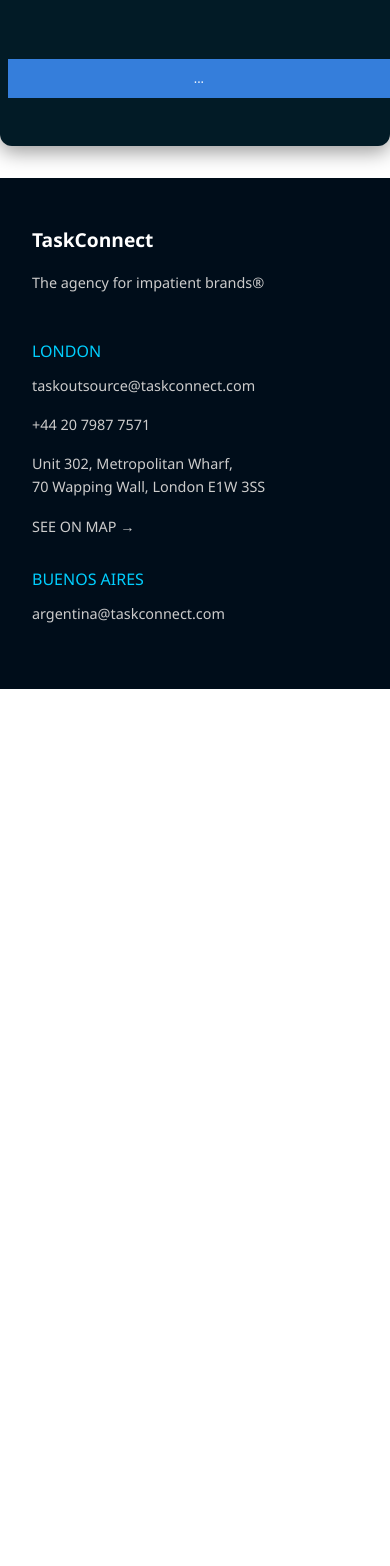
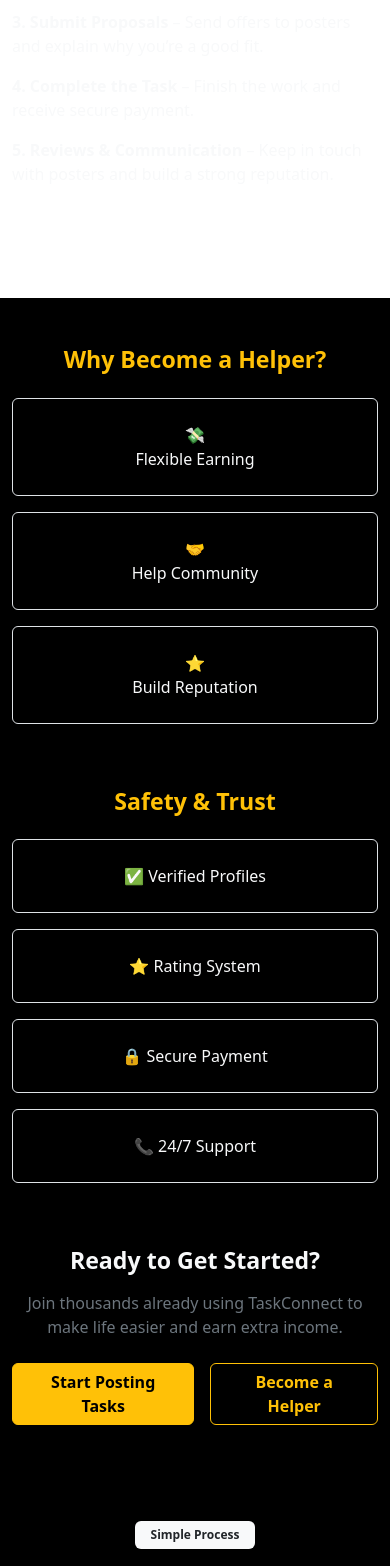
Before and after one commit to almasxjaved/TheWebsite, a SvelteKit app: page / in a window 390 px wide. Shown: the part 4368-5934 px from the top of the page. Before the commit the page ends 5057 px from the top, so only its background shows below. Built offline with nearby package versions, Linux system fonts and the light colour scheme.

Commit message:
create new component HowIt Works

```diff
--- /dev/null
+++ b/src/lib/components/HowItWorks.svelte
@@ -0,0 +1,108 @@
+<script>
+  // No extra logic for now – static content
+</script>
+
+<section class="py-5 text-light">
+  <div class="container text-center">
+    <h2 class="fw-bold mb-3 text-warning">How TaskConnect Works</h2>
+    <p class="text-secondary mb-5">
+      Getting help with your tasks or earning money by helping others is simple and secure.
+      Here's exactly how our platform works for both task posters and helpers.
+    </p>
+
+    <!-- Posters vs Helpers -->
+    <div class="row mb-5">
+      <div class="col-md-6 mb-3">
+        <div class="p-4 border rounded bg-black h-100">
+          <h5 class="fw-bold text-warning">For Task Posters</h5>
+          <p>Need something done? Post your task and let the community help you.</p>
+        </div>
+      </div>
+      <div class="col-md-6 mb-3">
+        <div class="p-4 border rounded bg-black h-100">
+          <h5 class="fw-bold text-warning">For Helpers</h5>
+          <p>Want to earn money in your free time? Complete tasks for others in your area.</p>
+        </div>
+      </div>
+    </div>
+
+    <!-- For Task Posters -->
+    <h3 class="fw-bold text-warning mb-4">For Task Posters</h3>
+    <div class="row align-items-center mb-5">
+      <div class="col-md-6">
+        <ul class="list-unstyled text-start">
+          <li class="mb-3"><strong>1. Register & Setup Wallet</strong> – Create your account and add money to your wallet.</li>
+          <li class="mb-3"><strong>2. Post Your Task</strong> – Describe what you need, budget, location, and deadline.</li>
+          <li class="mb-3"><strong>3. Review Proposals</strong> – Helpers will send proposals. Review their offers and ratings.</li>
+          <li class="mb-3"><strong>4. Select & Negotiate</strong> – Choose your preferred helper and finalize the details.</li>
+          <li class="mb-3"><strong>5. Track Progress</strong> – Stay updated on task progress via the app.</li>
+          <li class="mb-3"><strong>6. Task Completed</strong> – Approve work, leave a review, and payment is processed securely.</li>
+        </ul>
+      </div>
+      <div class="col-md-6 text-center">
+        <img src="https://cdn-icons-png.flaticon.com/512/1041/1041916.png" alt="Task Process" class="img-fluid rounded shadow" style="max-height: 320px;" />
+      </div>
+    </div>
+
+    <!-- Example Tasks -->
+    <h4 class="fw-bold text-warning mb-4">Example Tasks You Can Post</h4>
+    <div class="row mb-5">
+      <div class="col-md-4 mb-3">
+        <div class="p-4 border rounded bg-black h-100">📄 Document Submission</div>
+      </div>
+      <div class="col-md-4 mb-3">
+        <div class="p-4 border rounded bg-black h-100">🛒 Shopping & Errands</div>
+      </div>
+      <div class="col-md-4 mb-3">
+        <div class="p-4 border rounded bg-black h-100">📦 Delivery Service</div>
+      </div>
+    </div>
+
+    <!-- For Helpers -->
+    <h3 class="fw-bold text-warning mb-4">For Helpers</h3>
+    <div class="row align-items-center mb-5">
+      <div class="col-md-6 mb-3">
+        <img src="https://cdn-icons-png.flaticon.com/512/3183/3183462.png" alt="Helpers" class="img-fluid rounded shadow" />
+      </div>
+      <div class="col-md-6">
+        <ul class="list-unstyled text-start">
+          <li class="mb-3"><strong>1. Create Helper Profile</strong> – Add skills, availability, and preferences.</li>
+          <li class="mb-3"><strong>2. Browse Available Tasks</strong> – Get notified of tasks near you.</li>
+          <li class="mb-3"><strong>3. Submit Proposals</strong> – Send offers to posters and explain why you’re a good fit.</li>
+          <li class="mb-3"><strong>4. Complete the Task</strong> – Finish the work and receive secure payment.</li>
+          <li class="mb-3"><strong>5. Reviews & Communication</strong> – Keep in touch with posters and build a strong reputation.</li>
+        </ul>
+      </div>
+    </div>
+  </div>
+</section>
+
+<!-- Second Section -->
+<section class="py-5 bg-black text-light">
+  <div class="container text-center">
+    <!-- Why Become a Helper -->
+    <h3 class="fw-bold text-warning mb-4">Why Become a Helper?</h3>
+    <div class="row mb-5">
+      <div class="col-md-4 mb-3"><div class="p-4 border rounded h-100">💸 <br/>Flexible Earning</div></div>
+      <div class="col-md-4 mb-3"><div class="p-4 border rounded h-100">🤝 <br/>Help Community</div></div>
+      <div class="col-md-4 mb-3"><div class="p-4 border rounded h-100">⭐ <br/>Build Reputation</div></div>
+    </div>
+
+    <!-- Safety & Trust -->
+    <h3 class="fw-bold text-warning mb-4">Safety & Trust</h3>
+    <div class="row mb-5">
+      <div class="col-md-3 mb-3"><div class="p-4 border rounded h-100">✅ Verified Profiles</div></div>
+      <div class="col-md-3 mb-3"><div class="p-4 border rounded h-100">⭐ Rating System</div></div>
+      <div class="col-md-3 mb-3"><div class="p-4 border rounded h-100">🔒 Secure Payment</div></div>
+      <div class="col-md-3 mb-3"><div class="p-4 border rounded h-100">📞 24/7 Support</div></div>
+    </div>
+
+    <!-- CTA -->
+    <h3 class="fw-bold mb-3">Ready to Get Started?</h3>
+    <p class="text-secondary">Join thousands already using TaskConnect to make life easier and earn extra income.</p>
+    <div class="d-flex justify-content-center gap-3 mt-4">
+      <a href="/post-task" class="btn btn-warning fw-bold px-4">Start Posting Tasks</a>
+      <a href="/become-helper" class="btn btn-outline-warning fw-bold px-4">Become a Helper</a>
+    </div>
+  </div>
+</section>
--- a/src/routes/+page.svelte
+++ b/src/routes/+page.svelte
@@ -6,11 +6,13 @@
   import Wallet from '$lib/components/Wallet.svelte';
   import BusinessModel from '$lib/components/BusinessModel.svelte';
   import CTA from '$lib/components/CTA.svelte';
+  import HowItWorks from '$lib/components/HowItWorks.svelte';
 </script>
 
 <Hero />
 <Problem/>
 <Solution />
+<HowItWorks />
 <HowToConnect />
 <Wallet />
 <!-- <BusinessModel /> -->
```
